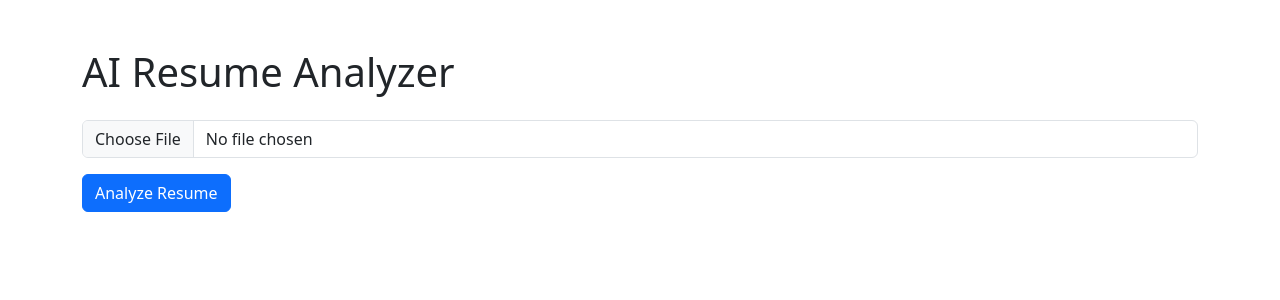
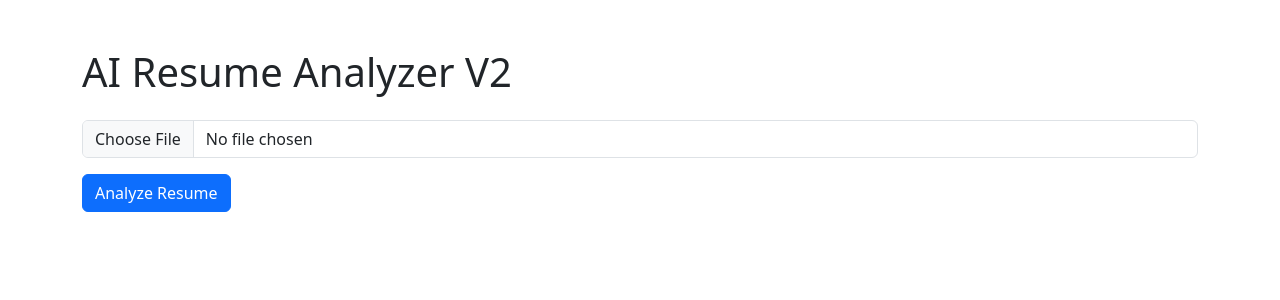
Before and after one commit to JOEDUCERR/ai-resume-analyzer, a FastAPI app: page / in a window 1280 px wide. Shown: the top 300 px of the page. Run offline with FastAPI, Linux system fonts and the light colour scheme.

Commit message:
made an actual change lol

```diff
--- a/templates/index.html
+++ b/templates/index.html
@@ -13,7 +13,7 @@ rel="stylesheet">
 
 <div class="container mt-5">
 
-<h1 class="mb-4">AI Resume Analyzer</h1>
+<h1 class="mb-4">AI Resume Analyzer V2</h1>
 
 <form action="/analyze"
       method="post"
```
